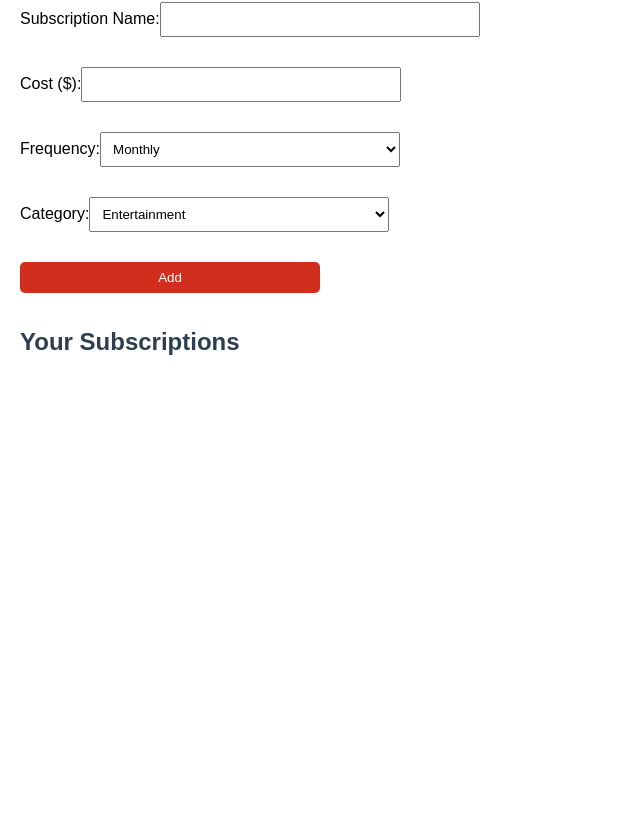
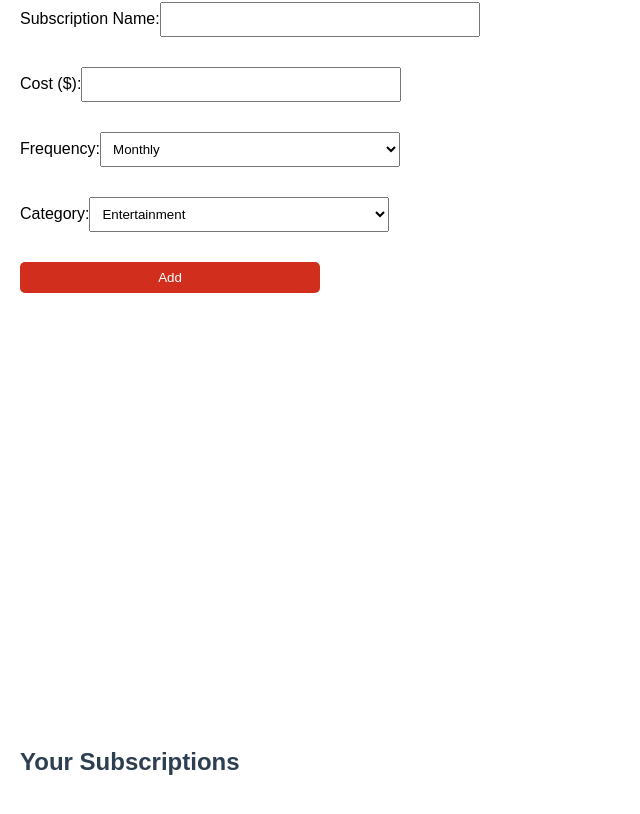
Before and after one commit to iSkewb/BreakFree, a React (Create React App) app in the folder predictive-subscription-tool/: page / in a window 1280 px wide. Shown: the part 258-1072 px from the top of the page, without its empty margins (0-640 px from the left). Before the commit the page ends 800 px from the top, so only its background shows below. Built offline with nearby package versions, Linux system fonts and the light colour scheme.

Commit message:
Added pieChart

```diff
--- a/predictive-subscription-tool/src/components/AddSubscription.js
+++ b/predictive-subscription-tool/src/components/AddSubscription.js
@@ -1,18 +1,38 @@
 import React, { useState } from 'react';
 import NavBar from './NavBar'; // Import the NavBar component
+import CategoryPieChart from './CategoryPieChart'; // Import the CategoryPieChart component
 
 const AddSubscription = ({ onAdd }) => {
   const [name, setName] = useState('');
   const [cost, setCost] = useState('');
   const [frequency, setFrequency] = useState('monthly');
   const [category, setCategory] = useState('entertainment');
+  const [subscriptions, setSubscriptions] = useState([]);
 
   const handleSubmit = (e) => {
     e.preventDefault();
-    onAdd({ name, cost, frequency, category });
+    const newSubscription = { name, cost: parseFloat(cost), frequency, category };
+    onAdd(newSubscription);
+    setSubscriptions([...subscriptions, newSubscription]);
     setName('');
     setCost('');
     setCategory('entertainment');
+  };
+
+  const getCategoryData = () => {
+    const categoryData = subscriptions.reduce((acc, subscription) => {
+      const { category, cost } = subscription;
+      if (!acc[category]) {
+        acc[category] = 0;
+      }
+      acc[category] += cost;
+      return acc;
+    }, {});
+
+    return Object.keys(categoryData).map((key) => ({
+      name: key,
+      value: categoryData[key],
+    }));
   };
 
   return (
@@ -52,6 +72,7 @@ const AddSubscription = ({ onAdd }) => {
         </label>
         <button type="submit">Add</button>
       </form>
+      <CategoryPieChart data={getCategoryData()} />
     </div>
   );
 };
```
